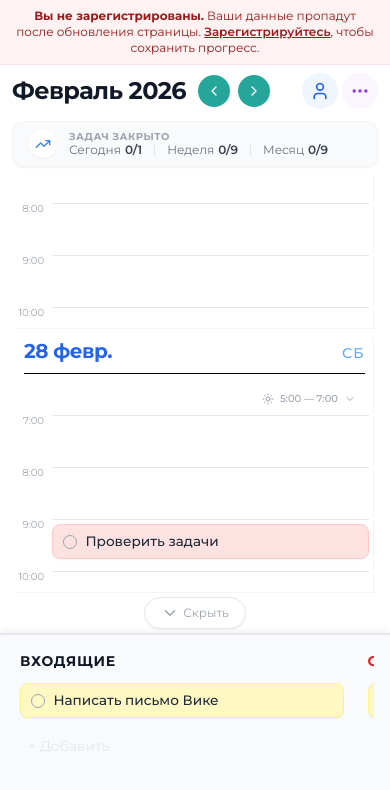
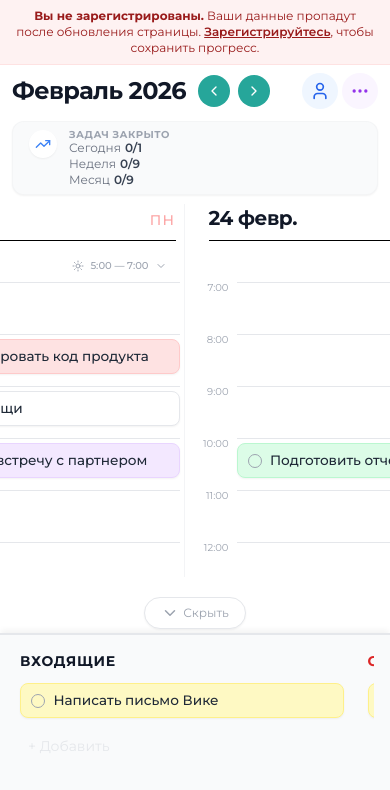
Before and after one commit to mikhail-khabirov/justplanner, a React (Vite) app: page / in a window 390 px wide. Both pictures are taken after a click on the button "Начать планировать". Shown: the top 790 px of the page. Built offline with nearby package versions, Linux system fonts and the light colour scheme; no server answers.

Commit message:
fix: restore horizontal scroll, vertical stats on small screens

```diff
--- a/App.tsx
+++ b/App.tsx
@@ -75,24 +75,24 @@ interface QuickAddState {
 }
 
 // Reusable Stats Content Component
-const StatsDisplay = ({ stats }: { stats: any }) => (
+const StatsDisplay = ({ stats, vertical = false }: { stats: any; vertical?: boolean }) => (
   <>
     <div className="bg-white p-1.5 rounded-full shadow-sm shrink-0">
       <TrendingUp size={16} className="text-blue-500" />
     </div>
     <div className="flex flex-col min-w-0">
       <span className="text-[10px] uppercase font-bold text-gray-400 tracking-wider mb-0.5 leading-none truncate">Задач закрыто</span>
-      <div className="flex items-center gap-3 text-xs font-semibold text-gray-700 leading-none whitespace-nowrap">
+      <div className={`${vertical ? 'flex flex-col gap-1' : 'flex items-center gap-3'} text-xs font-semibold text-gray-700 leading-none`}>
         <div className="flex items-center gap-1">
           <span className="text-gray-500 font-normal">Сегодня</span>
           <span className={stats.todayTotal > 0 && stats.todayDone === stats.todayTotal ? "text-green-600" : ""}>{stats.todayDone}/{stats.todayTotal}</span>
         </div>
-        <div className="w-[1px] h-3 bg-gray-200"></div>
+        {!vertical && <div className="w-[1px] h-3 bg-gray-200"></div>}
         <div className="flex items-center gap-1">
           <span className="text-gray-500 font-normal">Неделя</span>
           <span className={stats.weekTotal > 0 && stats.weekDone === stats.weekTotal ? "text-green-600" : ""}>{stats.weekDone}/{stats.weekTotal}</span>
         </div>
-        <div className="w-[1px] h-3 bg-gray-200"></div>
+        {!vertical && <div className="w-[1px] h-3 bg-gray-200"></div>}
         <div className="flex items-center gap-1">
           <span className="text-gray-500 font-normal">Месяц</span>
           <span className={stats.monthTotal > 0 && stats.monthDone === stats.monthTotal ? "text-green-600" : ""}>{stats.monthDone}/{stats.monthTotal}</span>
@@ -1043,8 +1043,8 @@ const App: React.FC = () => {
       )}
 
       {/* Header */}
-      <header className="flex-shrink-0 px-3 py-2 md:px-8 md:py-6 border-b border-transparent">
-        <div className="flex items-center justify-between">
+      <header className="flex-shrink-0 px-3 py-2 md:px-6 md:py-4 lg:px-8 lg:py-6 border-b border-transparent">
+        <div className="flex items-center justify-between gap-2 min-w-0">
           <div className="flex items-center gap-3 md:gap-4">
             <h1
               onClick={handleBackToToday}
@@ -1233,17 +1233,17 @@ const App: React.FC = () => {
         </div>
 
         {/* Efficiency Stats Widget - Mobile (Below Header) */}
-        <div className="lg:hidden mt-3 flex items-center gap-3 bg-gray-50 px-4 py-2 rounded-xl border border-gray-100/80 shadow-sm overflow-x-auto scrollbar-hide">
-          <StatsDisplay stats={stats} />
+        <div className="lg:hidden mt-3 flex items-start gap-3 bg-gray-50 px-4 py-2 rounded-xl border border-gray-100/80 shadow-sm">
+          <StatsDisplay stats={stats} vertical={true} />
         </div>
       </header>
 
       {/* Main Content: Horizontal Scroll for Days */}
       <main
         ref={mainScrollRef}
-        className="flex-1 overflow-x-hidden overflow-y-auto md:overflow-y-hidden px-4 md:px-8 pb-4 scrollbar-hide"
+        className="flex-1 overflow-x-auto lg:overflow-x-hidden overflow-y-hidden px-4 md:px-8 pb-4 scrollbar-hide snap-x snap-mandatory lg:snap-none"
       >
-        <div className="flex flex-col md:flex-row md:h-full gap-2 md:gap-4 lg:gap-4 md:min-w-max lg:min-w-0 lg:w-full">
+        <div className="flex h-full gap-4 lg:gap-4 min-w-max lg:min-w-0 lg:w-full">
           {columns.map((col) => (
             <Column
               key={col.id}
--- a/components/Column.tsx
+++ b/components/Column.tsx
@@ -184,7 +184,7 @@ const Column: React.FC<ColumnProps> = ({
       data-column-id={column.id}
       className={`
         flex flex-col h-full border-r border-gray-100 last:border-r-0
-        ${isListView ? 'w-full pt-4 flex-shrink-0' : 'w-full h-64 md:h-full md:w-48 lg:w-auto lg:flex-1 lg:min-w-0 md:min-w-[10rem] lg:min-w-[100px] md:flex-shrink-0 lg:flex-shrink border-b md:border-b-0'}
+        ${isListView ? 'w-full pt-4 flex-shrink-0' : 'w-[85vw] md:w-48 lg:w-auto lg:flex-1 lg:min-w-0 md:min-w-[9rem] lg:min-w-[100px] snap-center lg:snap-align-none flex-shrink-0 lg:flex-shrink'}
         transition-colors duration-300
       `}
       onDragOver={onDragOver}
```
